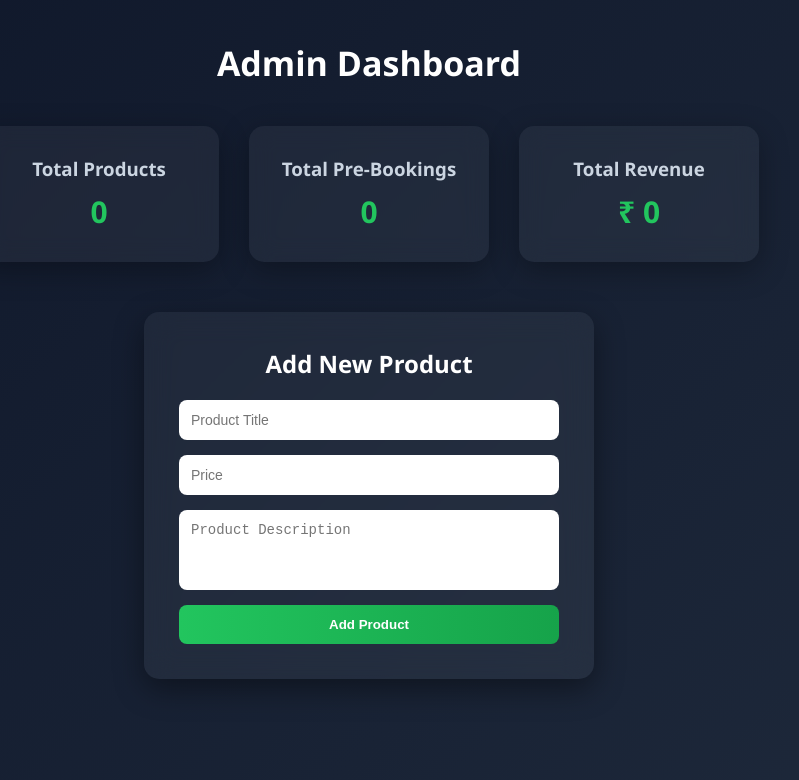
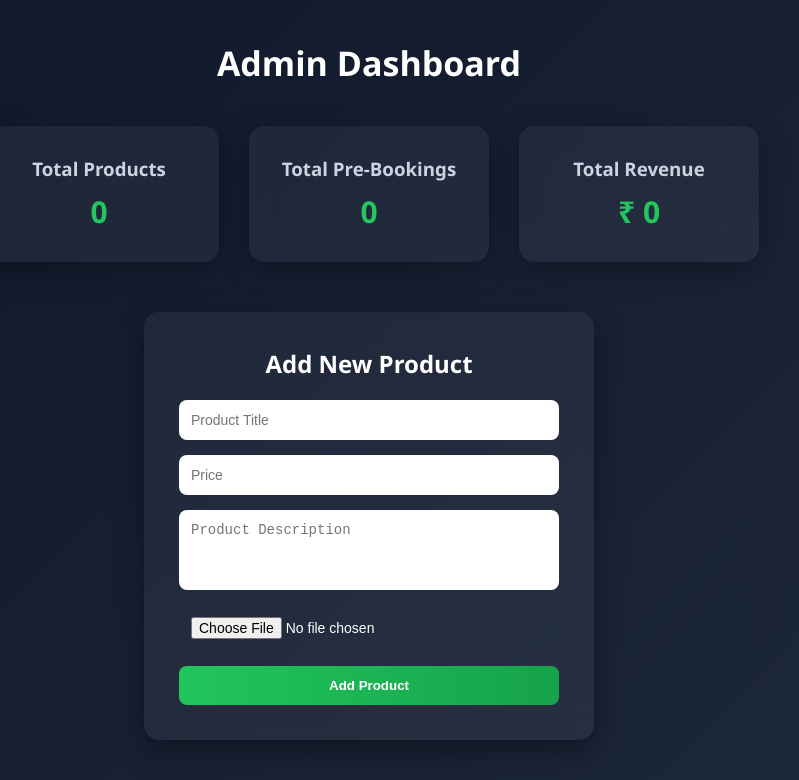
Before and after one commit to ramesh965801/eduilluminate, a React (Vite) app: page /admin123 in a window 1280 px wide. Shown: the top 780 px of the page, without its empty margins (271-1070 px from the left). Built offline with nearby package versions, Linux system fonts and the light colour scheme; no server answers.

Commit message:
Initial admindashboard unpated

```diff
--- a/src/components/AdminDashboard.jsx
+++ b/src/components/AdminDashboard.jsx
@@ -10,8 +10,11 @@ const AdminDashboard = () => {
   const [newProduct, setNewProduct] = useState({
     title: "",
     price: "",
-    description: ""
+    description: "",
+    image: null
   });
+
+  const [preview, setPreview] = useState(null);
 
   const API = "http://localhost:5000/api/admin";
 
@@ -29,24 +32,48 @@ const AdminDashboard = () => {
       .then(data => setTotalRevenue(data.revenue));
   }, []);
 
+  // Handle Input Change
   const handleChange = (e) => {
-    setNewProduct({ ...newProduct, [e.target.name]: e.target.value });
+    if (e.target.name === "image") {
+      const file = e.target.files[0];
+      setNewProduct({ ...newProduct, image: file });
+
+      if (file) {
+        setPreview(URL.createObjectURL(file));
+      }
+    } else {
+      setNewProduct({ ...newProduct, [e.target.name]: e.target.value });
+    }
   };
 
+  // Handle Submit
   const handleAddProduct = async (e) => {
     e.preventDefault();
 
+    const formData = new FormData();
+    formData.append("title", newProduct.title);
+    formData.append("price", newProduct.price);
+    formData.append("description", newProduct.description);
+    formData.append("image", newProduct.image);
+
     const response = await fetch(`${API}/add-product`, {
       method: "POST",
-      headers: { "Content-Type": "application/json" },
-      body: JSON.stringify(newProduct)
+      body: formData
     });
 
     const data = await response.json();
 
     if (response.ok) {
       setSuccess(true);
-      setNewProduct({ title: "", price: "", description: "" });
+
+      setNewProduct({
+        title: "",
+        price: "",
+        description: "",
+        image: null
+      });
+
+      setPreview(null);
 
       setTimeout(() => {
         setSuccess(false);
@@ -81,7 +108,11 @@ const AdminDashboard = () => {
       <div className="product-form-section">
         <h2>Add New Product</h2>
 
-        {success && <div className="success-message">✅ Product Added Successfully!</div>}
+        {success && (
+          <div className="success-message">
+            ✅ Product Added Successfully!
+          </div>
+        )}
 
         <form onSubmit={handleAddProduct} className="product-form">
           <input
@@ -110,6 +141,27 @@ const AdminDashboard = () => {
             required
           />
 
+          {/* Image Upload */}
+          <input
+            type="file"
+            name="image"
+            accept="image/*"
+            onChange={handleChange}
+            required
+          />
+
+          {/* Image Preview */}
+          {preview && (
+            <div style={{ marginTop: "10px" }}>
+              <img
+                src={preview}
+                alt="Preview"
+                width="150"
+                style={{ borderRadius: "8px" }}
+              />
+            </div>
+          )}
+
           <button type="submit">Add Product</button>
         </form>
       </div>
```
